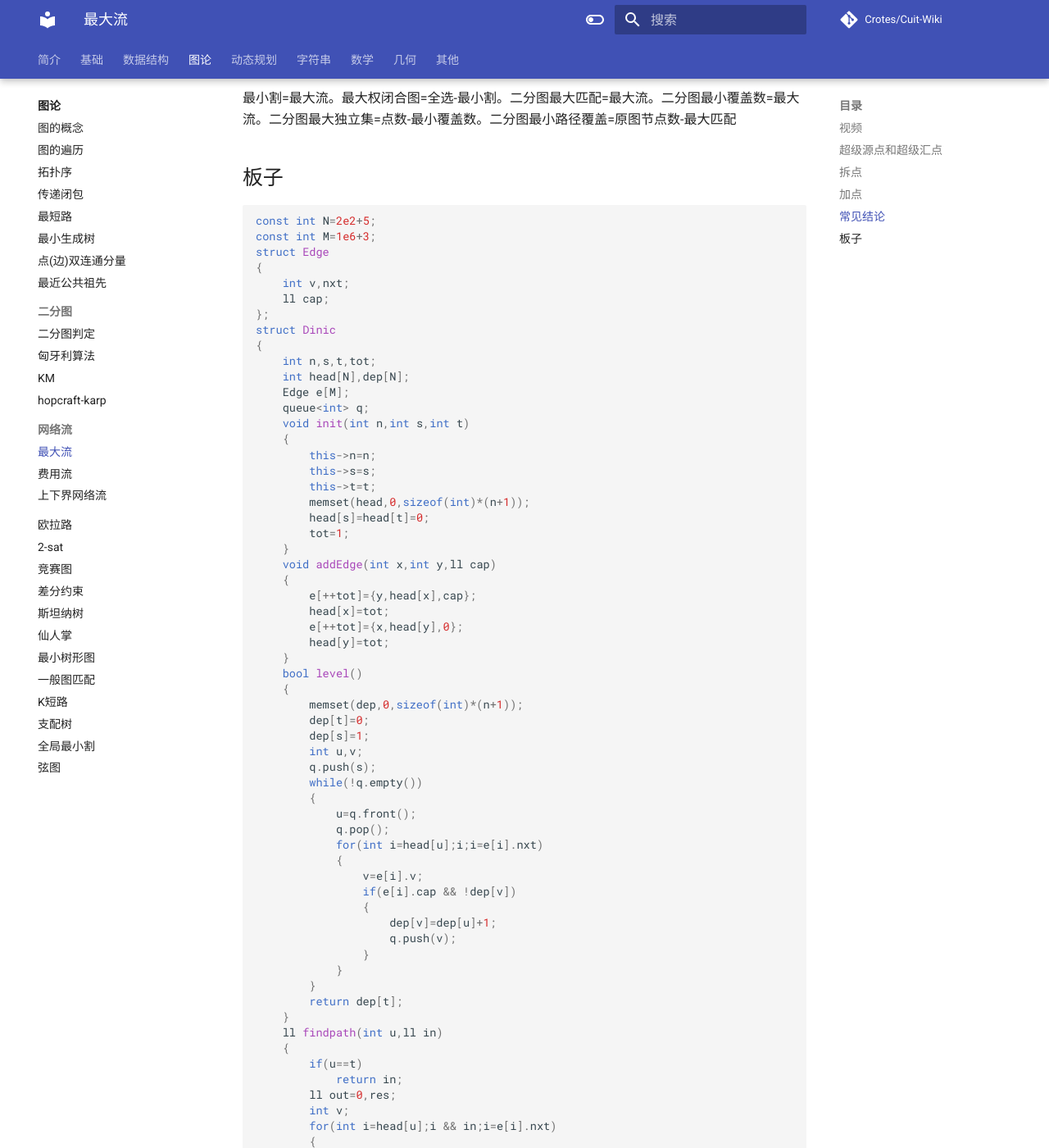
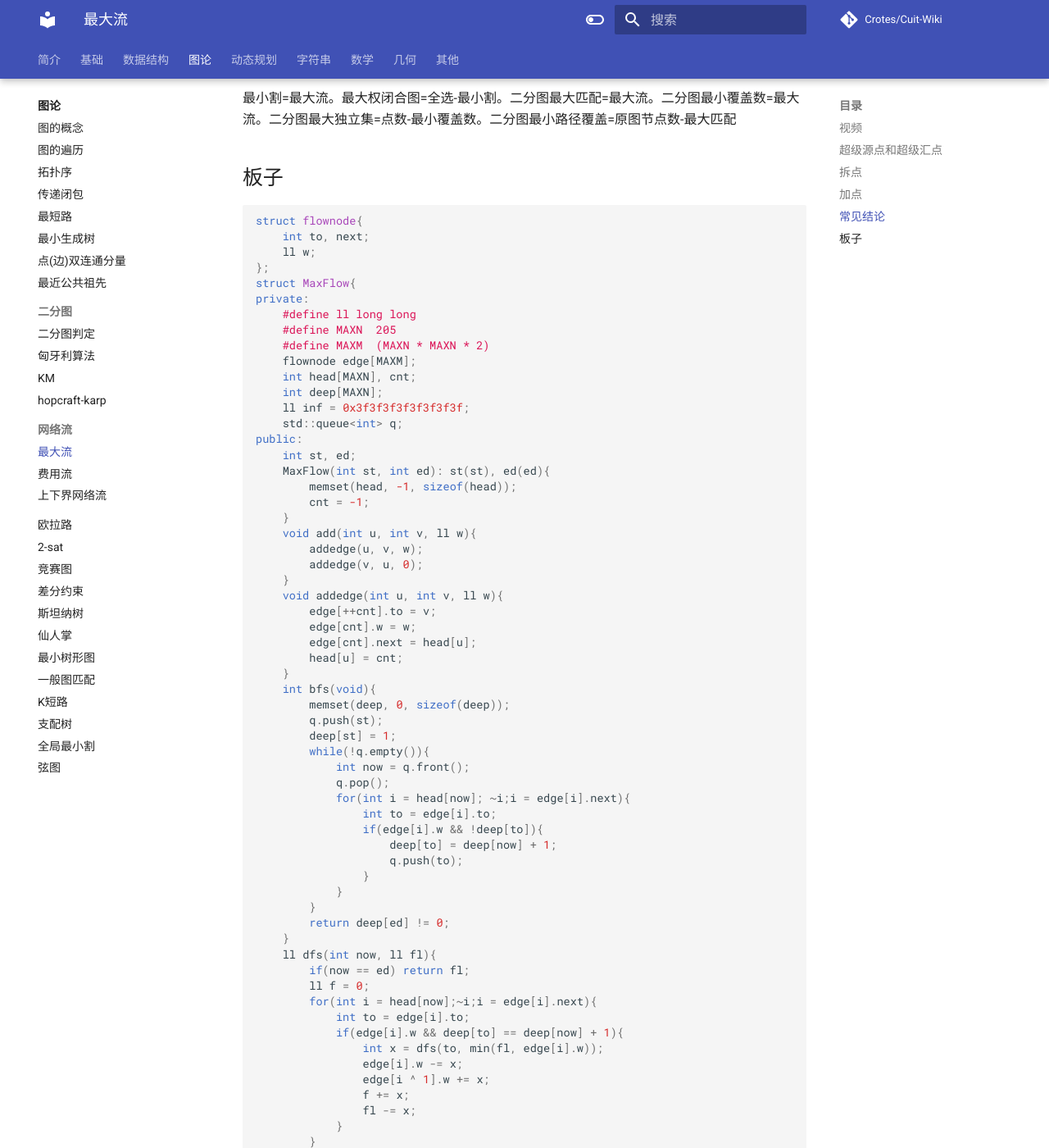
Before and after one commit to Crotes/Cuit-Wiki, an MkDocs documentation site: the page built from docs/Graph/最大流.md, in a window 1280 px wide and 1400 px high, scrolled down 1159 px. Shown: the whole window at 82% size. Built offline with MkDocs 1.6.1 and Material for MkDocs 9.7.7, drawn with Linux system fonts in a browser that asks for light colours; comment, search, counter and statistics services are not loaded; some of the changed text lies outside the part shown.

Commit message:
Update 最大流.md

````diff
--- a/docs/Graph/最大流.md
+++ b/docs/Graph/最大流.md
@@ -22,89 +22,75 @@
 ## 板子
 
 ```c++
-const int N=2e2+5;
-const int M=1e6+3;
-struct Edge
-{
-    int v,nxt;
-    ll cap;
+struct flownode{
+    int to, next;
+    ll w;
 };
-struct Dinic
-{
-    int n,s,t,tot;
-    int head[N],dep[N];
-    Edge e[M];
-    queue<int> q;
-    void init(int n,int s,int t)
-    {
-        this->n=n;
-        this->s=s;
-        this->t=t;
-        memset(head,0,sizeof(int)*(n+1));
-        head[s]=head[t]=0;
-        tot=1;
+struct MaxFlow{
+private:
+    #define ll long long
+    #define MAXN  205
+    #define MAXM  (MAXN * MAXN * 2)
+    flownode edge[MAXM];
+    int head[MAXN], cnt;
+    int deep[MAXN];
+    ll inf = 0x3f3f3f3f3f3f3f3f;
+    std::queue<int> q;
+public:
+    int st, ed;
+    MaxFlow(int st, int ed): st(st), ed(ed){
+        memset(head, -1, sizeof(head));
+        cnt = -1;
     }
-    void addEdge(int x,int y,ll cap)
-    {
-        e[++tot]={y,head[x],cap};
-        head[x]=tot;
-        e[++tot]={x,head[y],0};
-        head[y]=tot;
+    void add(int u, int v, ll w){
+        addedge(u, v, w);
+        addedge(v, u, 0);
     }
-    bool level()
-    {
-        memset(dep,0,sizeof(int)*(n+1));
-        dep[t]=0;
-        dep[s]=1;
-        int u,v;
-        q.push(s);
-        while(!q.empty())
-        {
-            u=q.front();
+    void addedge(int u, int v, ll w){
+        edge[++cnt].to = v;
+        edge[cnt].w = w;
+        edge[cnt].next = head[u];
+        head[u] = cnt;
+    }
+    int bfs(void){
+        memset(deep, 0, sizeof(deep));
+        q.push(st);
+        deep[st] = 1;
+        while(!q.empty()){
+            int now = q.front();
             q.pop();
-            for(int i=head[u];i;i=e[i].nxt)
-            {
-                v=e[i].v;
-                if(e[i].cap && !dep[v])
-                {
-                    dep[v]=dep[u]+1;
-                    q.push(v);
+            for(int i = head[now]; ~i;i = edge[i].next){
+                int to = edge[i].to;
+                if(edge[i].w && !deep[to]){
+                    deep[to] = deep[now] + 1;
+                    q.push(to);
                 }
             }
         }
-        return dep[t];
+        return deep[ed] != 0;
     }
-    ll findpath(int u,ll in)
-    {
-        if(u==t)
-            return in;
-        ll out=0,res;
-        int v;
-        for(int i=head[u];i && in;i=e[i].nxt)
-        {
-            v=e[i].v;
-            if(e[i].cap && dep[v]==dep[u]+1)
-            {
-                res=findpath(v,min(in,e[i].cap));
-                e[i].cap-=res;
-                e[i^1].cap+=res;
-                out+=res;
-                in-=res;
+    ll dfs(int now, ll fl){
+        if(now == ed) return fl;
+        ll f = 0;
+        for(int i = head[now];~i;i = edge[i].next){
+            int to = edge[i].to;
+            if(edge[i].w && deep[to] == deep[now] + 1){
+                int x = dfs(to, min(fl, edge[i].w));
+                edge[i].w -= x;
+                edge[i ^ 1].w += x;
+                f += x;
+                fl -= x;
             }
         }
-        if(!out)
-            dep[u]=0;
-        return out;
+        if(!f) deep[now] = -1;
+        return f;
     }
-    ll dinic()
-    {
-        ll res=0;
-        while(level())
-            res+=findpath(s,1e18);
-        return res;
+    ll Maxflow(void){
+        ll ans = 0;
+        while(bfs()){
+            ans += dfs(st, inf);
+        }
+        return ans;
     }
-}di;
-di.init(n,s,t);
-di.addEdge(u,v,w);
-di.dinic();
+};
 ```
````
